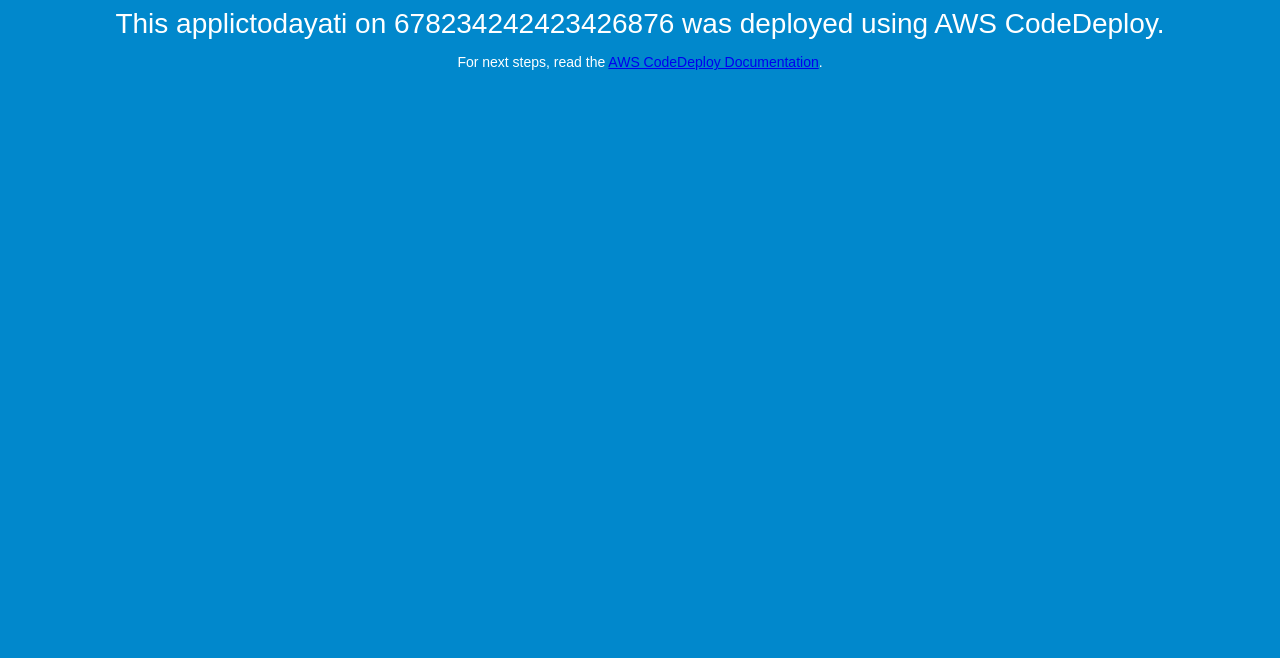
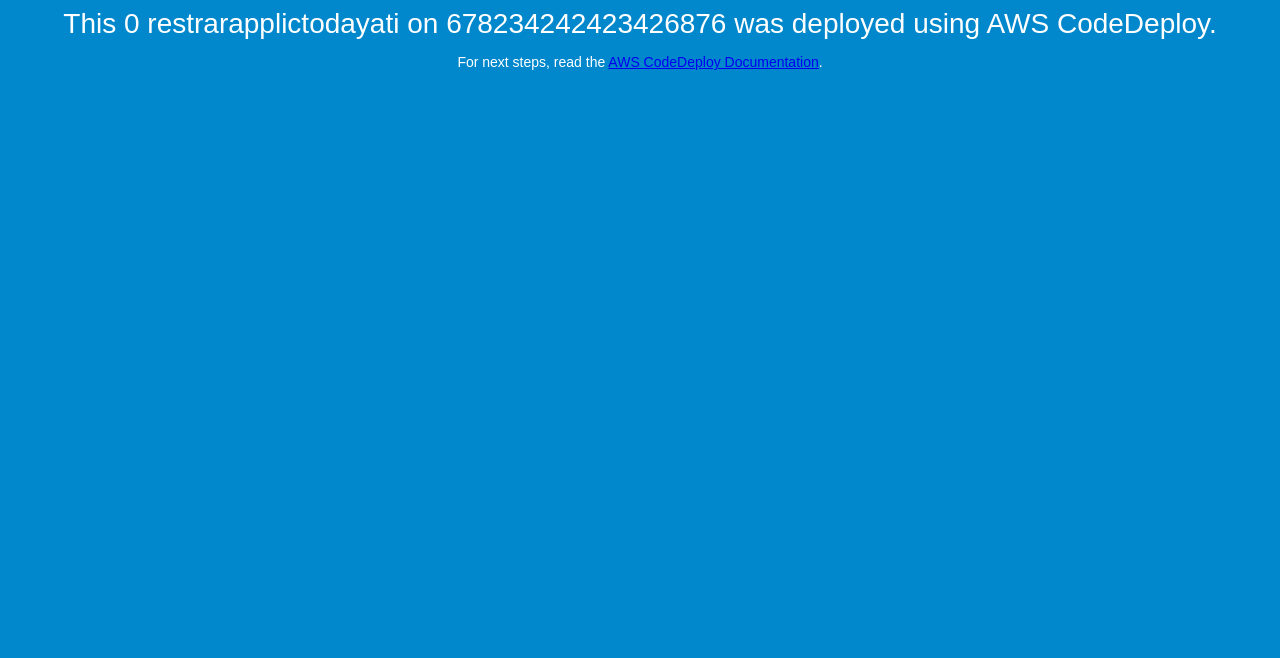
Before and after one commit to xenon-abhi/test-jenkins, a plain HTML site: page index.html in a window 1280 px wide. Shown: the part 142-800 px from the top of the page. Drawn offline with Linux system fonts and the light colour scheme.

Commit message:
Update index.html

```diff
--- a/index.html
+++ b/index.html
@@ -27,7 +27,7 @@
 <body>
   <div align="center">
     <h1>Test-CodeDeploy mentVia Git-CICD</h1>
-    <h2>This applictodayati on 678234242423426876 was deployed using AWS CodeDeploy.</h2>
+    <h2>This 0 restrarapplictodayati on 678234242423426876 was deployed using AWS CodeDeploy.</h2>
     <p>For next steps, read the <a href="http://aws.amazon.com/documentation/codedeploy">AWS CodeDeploy Documentation</a>.</p>
   </div>
 </body>
```
